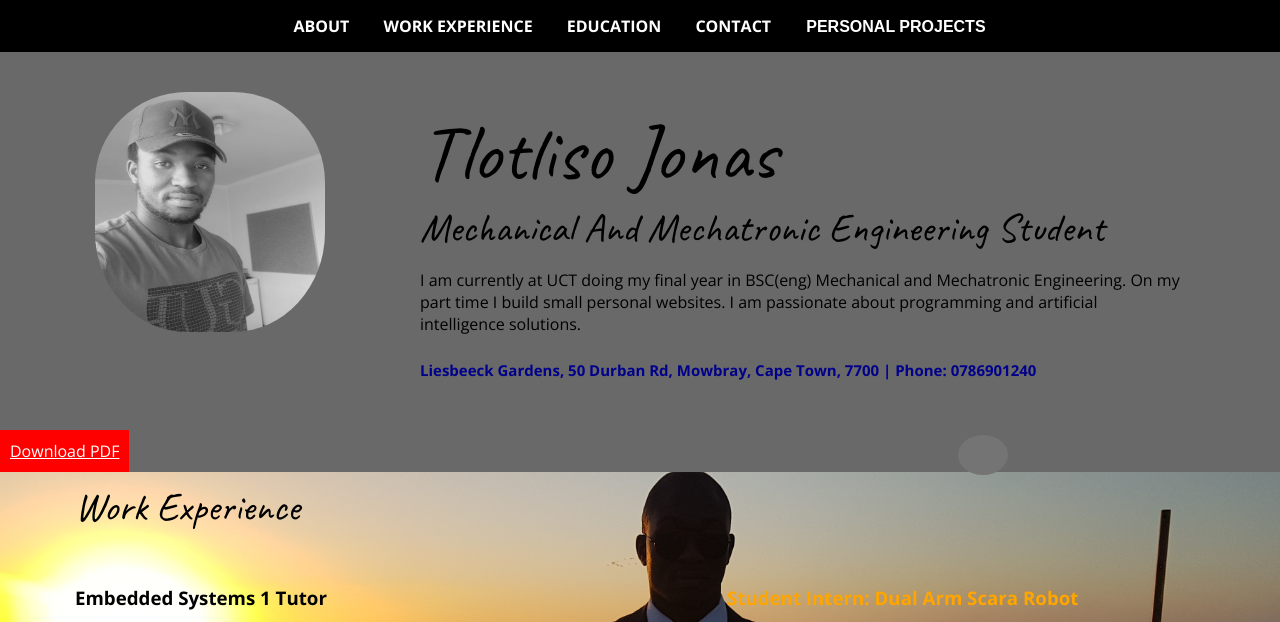
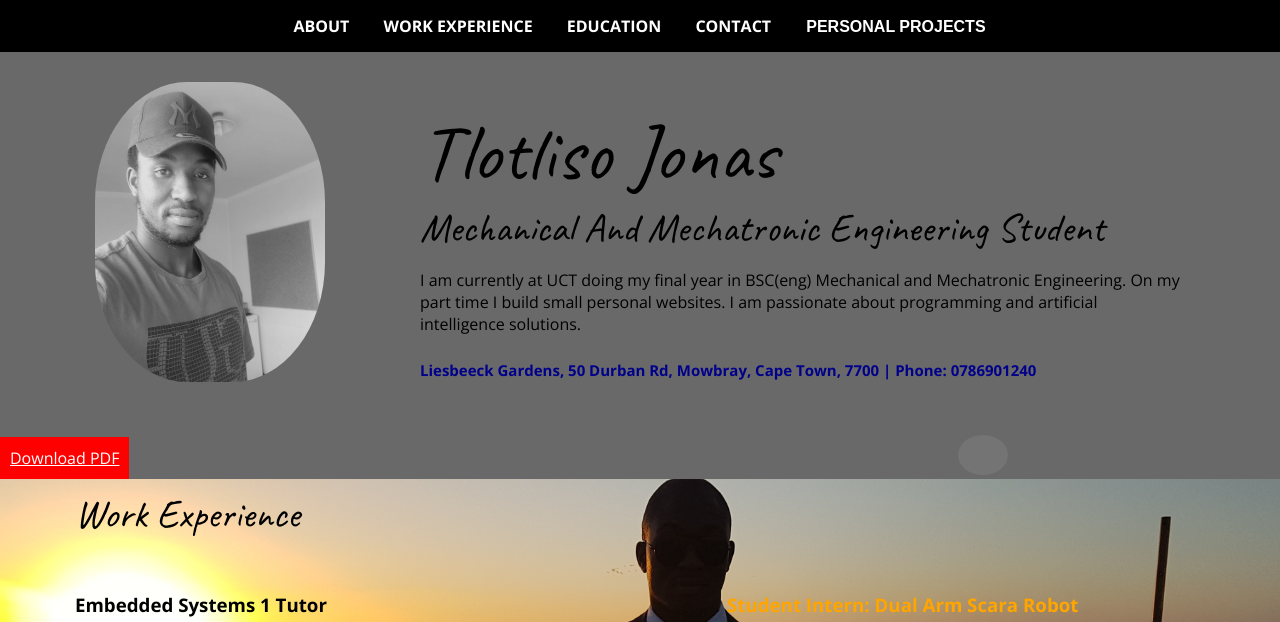
Before and after one commit to tlotlisojonas/tlotlisojonas.github.io, a PHP site: page /index.html in a window 1280 px wide. Shown: the top 622 px of the page. Run offline with PHP 8.4, Linux system fonts and the light colour scheme; some libraries are stand-ins or nearby versions; some web fonts are replaced.

Commit message:
Update styles.css

```diff
--- a/styles.css
+++ b/styles.css
@@ -276,9 +276,9 @@ h3 ~ p {
     border: 1px solid none;
     color: orange;
     }
-    .profile-img{
-        padding-top:10px;
-        height: 350px;
+    header .profile-img{
+
+        height: 300px;
         width: 230px;
     }
 
```
